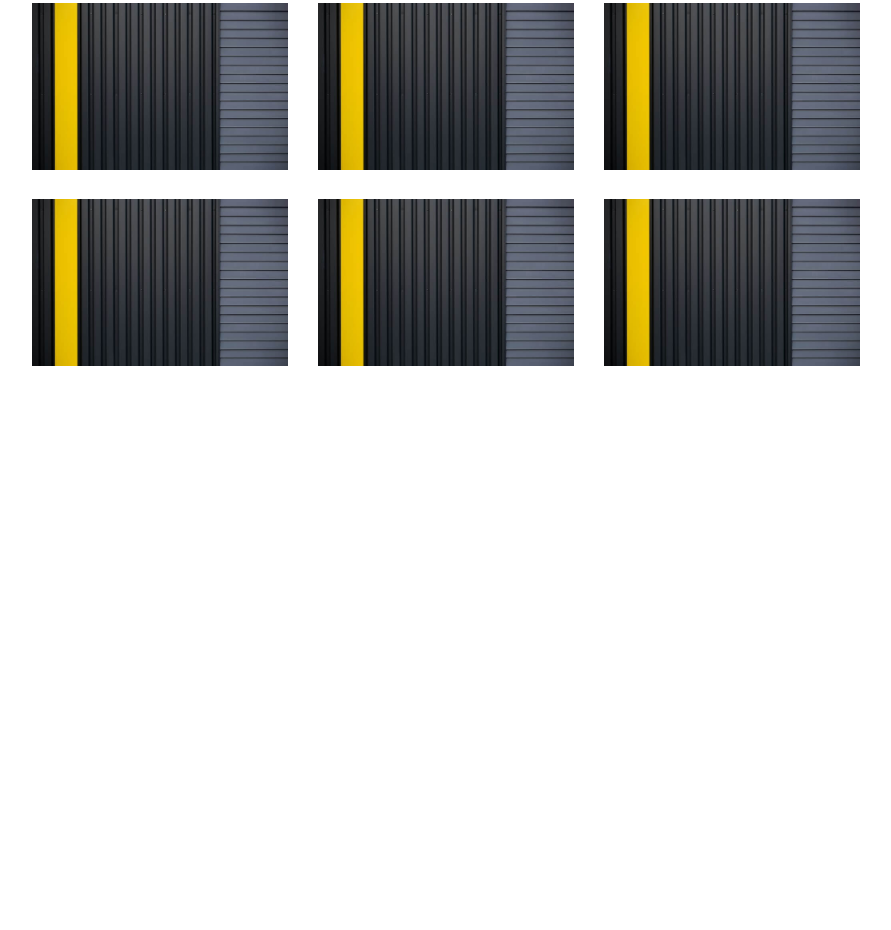
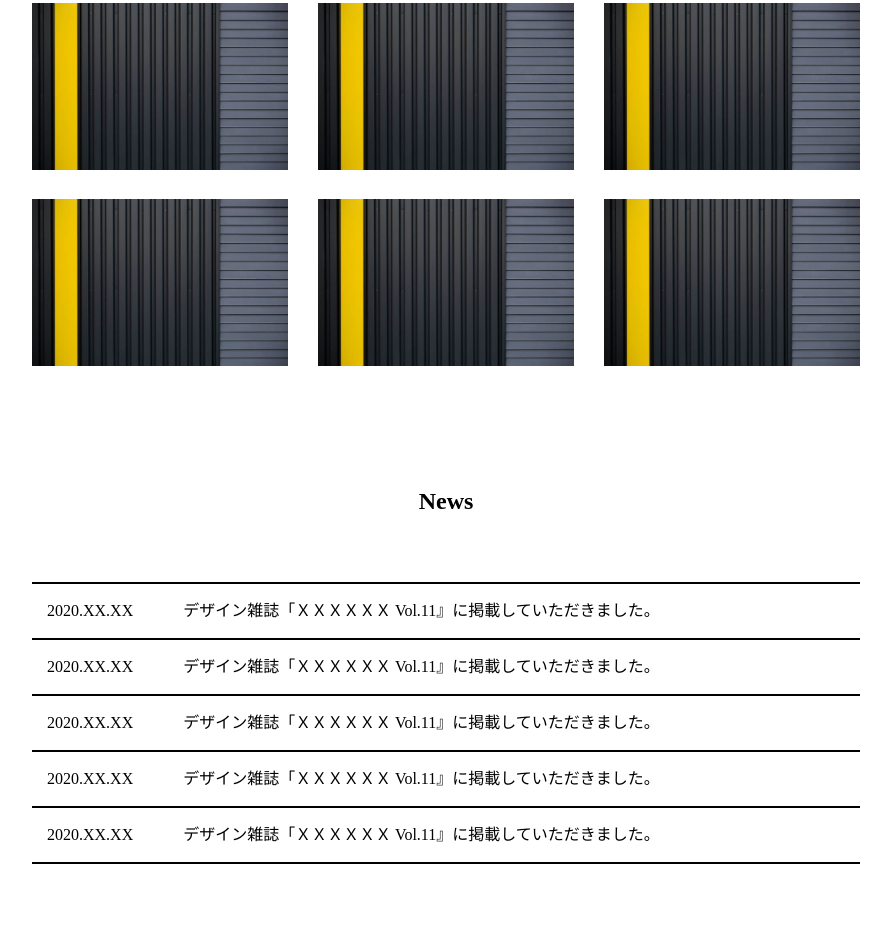
Before and after one commit to imai10310/Study, a website: page src/Lessons/Lesson4/src/index.html in a window 1280 px wide. Shown: the part 1134-2064 px from the top of the page, without its empty margins (194-1085 px from the left). Before the commit the page ends 1500 px from the top, so only its background shows below. Drawn offline with Linux system fonts and the light colour scheme; files whose address does not match are found by name.

Commit message:
Lesson4/news実装

```diff
--- a/src/Lessons/Lesson4/src/index.html
+++ b/src/Lessons/Lesson4/src/index.html
@@ -67,7 +67,36 @@
 
     </div>
     <div class="news-contents">
+      <h2>News</h2>
+      <div class="news-item">
+        <hr>
+        <div class="news-date">
+          <p>2020.XX.XX</p>
+          <p>デザイン雑誌「ＸＸＸＸＸＸ Vol.11』に掲載していただきました。</p>
+        </div>
+        <hr>
+        <div class="news-date">
+          <p>2020.XX.XX</p>
+          <p>デザイン雑誌「ＸＸＸＸＸＸ Vol.11』に掲載していただきました。</p>
+        </div>
+        <hr>
+        <div class="news-date">
+          <p>2020.XX.XX</p>
+          <p>デザイン雑誌「ＸＸＸＸＸＸ Vol.11』に掲載していただきました。</p>
+        </div>
+        <hr>
+        <div class="news-date">
+          <p>2020.XX.XX</p>
+          <p>デザイン雑誌「ＸＸＸＸＸＸ Vol.11』に掲載していただきました。</p>
+        </div>
+        <hr>
+        <div class="news-date">
+          <p>2020.XX.XX</p>
+          <p>デザイン雑誌「ＸＸＸＸＸＸ Vol.11』に掲載していただきました。</p>
+        </div>
+        <hr>
 
+      </div>
     </div>
 
 
--- a/src/Lessons/Lesson4/src/style.scss
+++ b/src/Lessons/Lesson4/src/style.scss
@@ -27,7 +27,7 @@ header {
 .about-contents {
   margin: 0 auto;
   width: 960px;
-  padding-bottom: 66px;
+  padding: 0 66px 66px;
   > h2 {
     text-align: center;
     margin: 80px 0 65px 0;
@@ -63,3 +63,24 @@ header {
     }
   }
 }
+.news-contents {
+  width: 960px;
+  margin: 0 auto;
+  > h2 {
+    text-align: center;
+    margin: 120px 0 65px 0;
+  }
+  > .news-item {
+    padding: 0 66px 66px;
+    > hr {
+      border: 1px solid #000;
+    }
+    > .news-date {
+      display: flex;
+      padding: 15px;
+      > p:nth-of-type(1) {
+        margin-right: 50px;
+      }
+    }
+  }
+}
```
Also changed, not shown: src/Lessons/Lesson4/styles/style.css.
